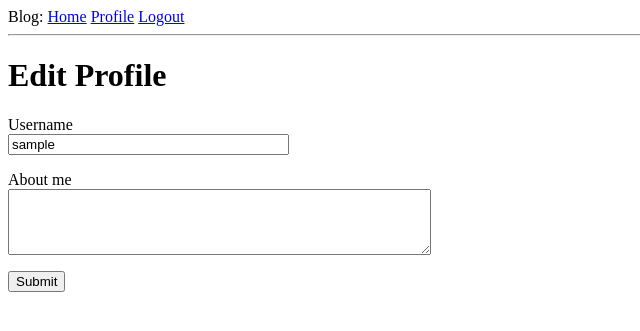
After one commit to hmursaleen/flaskblog, a Flask app: page /edit_profile in a window 1280 px wide. The commit adds this page. Shown: the top 331 px of the page, without its empty margins (0-640 px from the left). Run offline with Flask 3, Linux system fonts and the light colour scheme; the visitor is signed in with stand-in values (Sample User, id 1); data comes from the database, SQL or seed files in the repository; both versions use the stored data as it was after the commit.

Commit message:
added user profile page, edit profile page and posting functionality

```diff
--- a/app/forms.py
+++ b/app/forms.py
@@ -1,13 +1,18 @@
 from flask_wtf import FlaskForm
-from wtforms import StringField, PasswordField, BooleanField, SubmitField
-from wtforms.validators import ValidationError, DataRequired, Email, EqualTo
+from wtforms import StringField, TextAreaField, PasswordField, BooleanField, SubmitField
+from wtforms.validators import ValidationError, DataRequired, Email, EqualTo, Length
 from app.models import User
+
+
 
 class LoginForm(FlaskForm):
     username = StringField('Username', validators=[DataRequired()])
     password = PasswordField('Password', validators=[DataRequired()])
     remember_me = BooleanField('Remember Me')
     submit = SubmitField('Sign In')
+
+
+
 
 class RegistrationForm(FlaskForm):
     username = StringField('Username', validators=[DataRequired()])
@@ -26,3 +31,11 @@ class RegistrationForm(FlaskForm):
         user = User.query.filter_by(email=email.data).first()
         if user is not None:
             raise ValidationError('Please use a different email address.')
+
+
+
+
+class EditProfileForm(FlaskForm):
+    username = StringField('Username', validators=[DataRequired()])
+    about_me = TextAreaField('About me', validators=[Length(min=0, max=140)])
+    submit = SubmitField('Submit')
--- a/app/models.py
+++ b/app/models.py
@@ -2,6 +2,7 @@ from datetime import datetime
 from app import db, login
 from werkzeug.security import generate_password_hash, check_password_hash
 from flask_login import UserMixin
+from hashlib import md5
 
 
 class User(UserMixin, db.Model):
@@ -10,6 +11,9 @@ class User(UserMixin, db.Model):
     email = db.Column(db.String(120), index=True, unique=True)
     password_hash = db.Column(db.String(128))
     posts = db.relationship('Post', backref='author', lazy='dynamic')
+    about_me = db.Column(db.String(140))
+    last_seen = db.Column(db.DateTime, default=datetime.utcnow)
+
 
     def __repr__(self):
         return '<User {}>'.format(self.username)
@@ -24,6 +28,14 @@ class User(UserMixin, db.Model):
     def load_user(id):
         return User.query.get(int(id))
 
+    def avatar(self, size):
+        digest = md5(self.email.lower().encode('utf-8')).hexdigest()
+        return 'https://www.gravatar.com/avatar/{}?d=identicon&s={}'.format(
+            digest, size)
+
+
+
+
 class Post(db.Model):
     id = db.Column(db.Integer, primary_key=True)
     body = db.Column(db.String(140))
--- a/app/routes.py
+++ b/app/routes.py
@@ -1,9 +1,11 @@
 from flask import render_template, flash, redirect, url_for, request
 from werkzeug.urls import url_parse
 from app import app, db
-from app.forms import RegistrationForm, LoginForm
+from app.forms import RegistrationForm, LoginForm, EditProfileForm
 from flask_login import current_user, login_user, logout_user, login_required
 from app.models import User
+from datetime import datetime
+
 
 
 @app.route('/')
@@ -11,6 +13,26 @@ from app.models import User
 @login_required
 def index():
     return render_template("index.html", title='Home Page', posts=posts)
+
+
+
+
+@app.route('/register', methods=['GET', 'POST'])
+def register():
+    if current_user.is_authenticated:
+        return redirect(url_for('index'))
+    form = RegistrationForm()
+    if form.validate_on_submit():
+        user = User(username=form.username.data, email=form.email.data)
+        user.set_password(form.password.data)
+        db.session.add(user)
+        db.session.commit()
+        flash('Congratulations, you are now a registered user!')
+        return redirect(url_for('login'))
+    return render_template('register.html', title='Register', form=form)
+
+
+
 
 @app.route('/login', methods=['GET', 'POST'])
 def login():
@@ -32,19 +54,47 @@ def login():
 
 
 
-@app.route('/register', methods=['GET', 'POST'])
-def register():
+
+@app.before_request
+def before_request():
     if current_user.is_authenticated:
-        return redirect(url_for('index'))
-    form = RegistrationForm()
+        current_user.last_seen = datetime.utcnow()
+        db.session.commit()
+
+
+
+
+@app.route('/user/<username>')
+@login_required
+def user(username):
+    user = User.query.filter_by(username=username).first_or_404()
+    posts = [
+        {'author': user, 'body': 'Test post #1'},
+        {'author': user, 'body': 'Test post #2'}
+    ]
+    return render_template('user.html', user=user, posts=posts)
+
+
+
+
+
+@app.route('/edit_profile', methods=['GET', 'POST'])
+@login_required
+def edit_profile():
+    form = EditProfileForm()
     if form.validate_on_submit():
-        user = User(username=form.username.data, email=form.email.data)
-        user.set_password(form.password.data)
-        db.session.add(user)
+        current_user.username = form.username.data
+        current_user.about_me = form.about_me.data
         db.session.commit()
-        flash('Congratulations, you are now a registered user!')
-        return redirect(url_for('login'))
-    return render_template('register.html', title='Register', form=form)
+        flash('Your changes have been saved.')
+        return redirect(url_for('edit_profile'))
+    elif request.method == 'GET':
+        form.username.data = current_user.username
+        form.about_me.data = current_user.about_me
+    return render_template('edit_profile.html', title='Edit Profile',
+                           form=form)
+
+
 
 
 
--- /dev/null
+++ b/app/templates/_post.html
@@ -0,0 +1,6 @@
+<table>
+    <tr valign="top">
+        <td><img src="{{ post.author.avatar(36) }}"></td>
+        <td>{{ post.author.username }} says:<br>{{ post.body }}</td>
+    </tr>
+</table>
--- a/app/templates/base.html
+++ b/app/templates/base.html
@@ -10,11 +10,12 @@
         <div>
             Blog:
             <a href="{{ url_for('index') }}">Home</a>
-            {% if current_user.is_anonymous %}
-            <a href="{{ url_for('login') }}">Login</a>
-            {% else %}
-            <a href="{{ url_for('logout') }}">Logout</a>
-            {% endif %}
+              {% if current_user.is_anonymous %}
+              <a href="{{ url_for('login') }}">Login</a>
+              {% else %}
+              <a href="{{ url_for('user', username=current_user.username) }}">Profile</a>
+              <a href="{{ url_for('logout') }}">Logout</a>
+              {% endif %}
         </div>
         <hr>
         {% with messages = get_flashed_messages() %}
--- /dev/null
+++ b/app/templates/edit_profile.html
@@ -0,0 +1,23 @@
+{% extends "base.html" %}
+
+{% block content %}
+    <h1>Edit Profile</h1>
+    <form action="" method="post">
+        {{ form.hidden_tag() }}
+        <p>
+            {{ form.username.label }}<br>
+            {{ form.username(size=32) }}<br>
+            {% for error in form.username.errors %}
+            <span style="color: red;">[{{ error }}]</span>
+            {% endfor %}
+        </p>
+        <p>
+            {{ form.about_me.label }}<br>
+            {{ form.about_me(cols=50, rows=4) }}<br>
+            {% for error in form.about_me.errors %}
+            <span style="color: red;">[{{ error }}]</span>
+            {% endfor %}
+        </p>
+        <p>{{ form.submit() }}</p>
+    </form>
+{% endblock %}
```
Also changed, not shown: app/templates/user.html (added, +21 -0 lines), migrations/versions/7955858eafbc_new_fields_in_user_model.py (added, +34 -0 lines), app.db.
